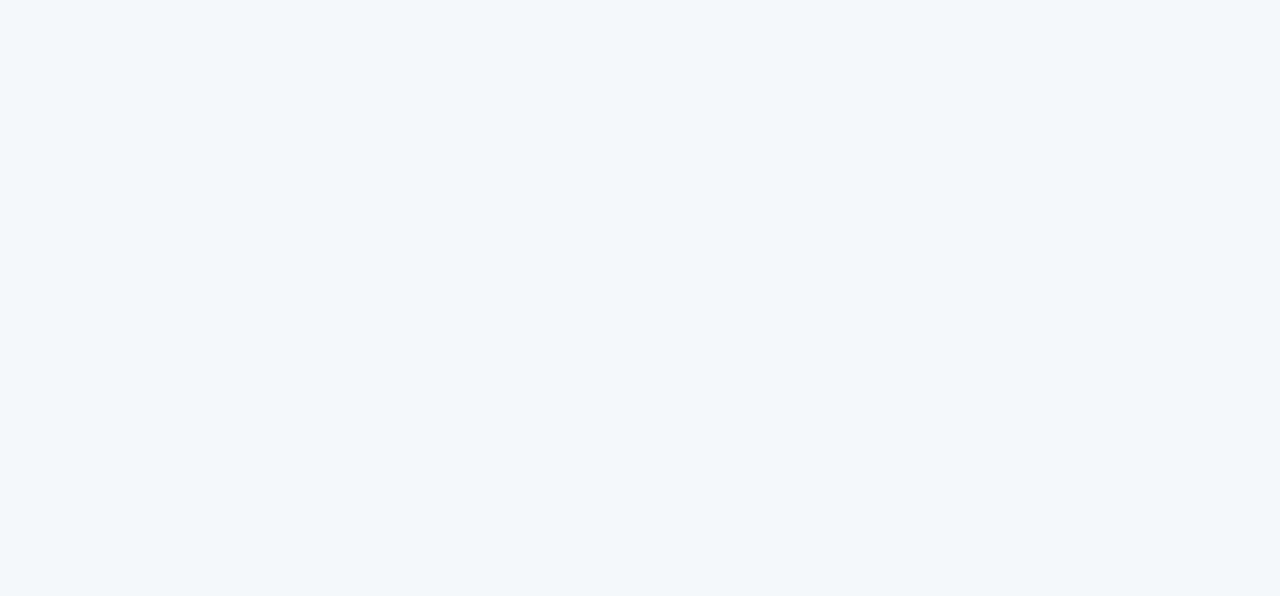
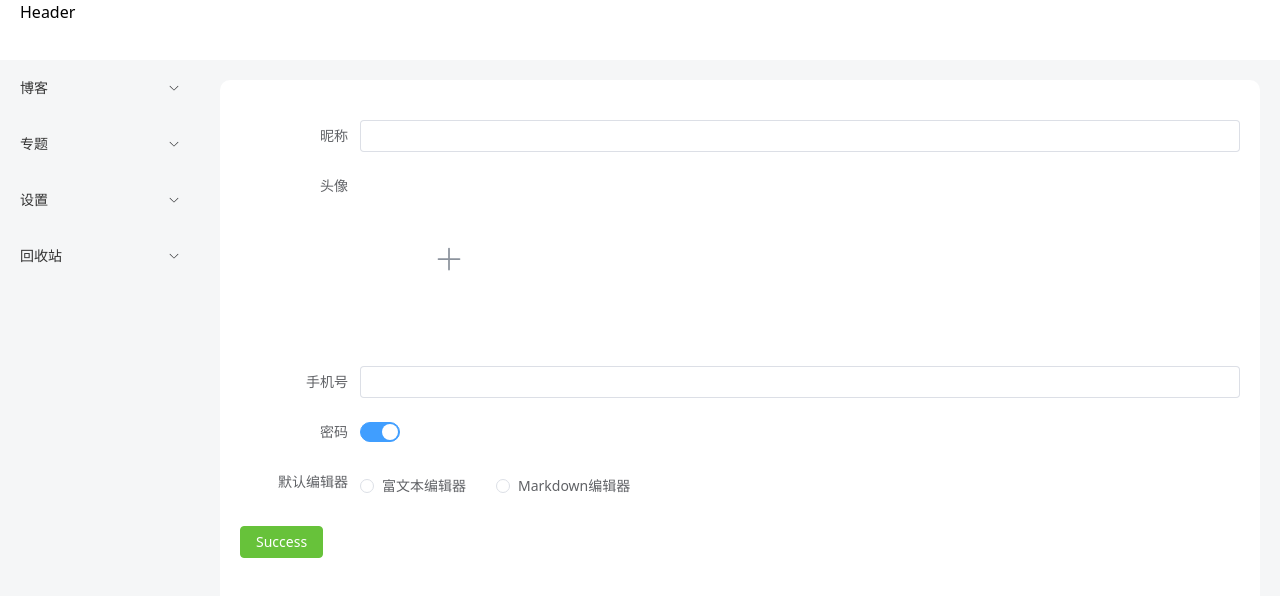
Before and after one commit to yiyang-fairy/easyblog, a Vue app: page /myInfo in a window 1280 px wide. Before the commit this address had no page. Shown: the top 596 px of the page. Built offline with nearby package versions, Linux system fonts and the light colour scheme.

Commit message:
个人信息页，新增成员页

```diff
--- a/src/router/index.js
+++ b/src/router/index.js
@@ -23,9 +23,13 @@ const routes = [
                 path: '/specialTopic',
                 component: () => import('../views/SpecialTopic.vue'),
             }, {
-                name: '设置',
-                path: '/setting',
-                component: () => import('../views/Setting.vue'),
+                name: '个人信息',
+                path: '/myInfo',
+                component: () => import('../views/UserInfo.vue'),
+            }, {
+                name: '成员',
+                path: '/member',
+                component: () => import('../views/Member.vue'),
             },
         ]
     }
--- a/src/views/Index.vue
+++ b/src/views/Index.vue
@@ -2,7 +2,7 @@
   <div class="bg-grey">
     <div class="common-layout">
       <el-container>
-        <el-header style="background-color: #fff;">Header</el-header>
+        <el-header style="background-color: #fff;" @click="toIndex()">Header</el-header>
         <el-container>
           <el-aside width="200px">
             <el-menu :unique-opened="true"
@@ -41,10 +41,11 @@ const router = useRouter();
 let isCurrent1 = ref(0)
 let isCurrent2 = ref(0)
 function open(item, index) {
-  console.log(item, 'item')
   isCurrent2.value = index
-  console.log(isCurrent2)
   router.push(item.url)
+}
+function toIndex() {
+  router.push('/blog')
 }
 const list = [
   {
@@ -74,12 +75,12 @@ const list = [
     group: [
       {
         name: '个人信息设置',
-        url: '/setting'
+        url: '/myInfo'
 
       },
       {
         name: '博客成员',
-        url: '/setting'
+        url: '/member'
       },
       {
         name: "系统设置",
--- /dev/null
+++ b/src/views/Member.vue
@@ -0,0 +1,66 @@
+<template>
+    <div>
+      <div class="flex">
+        <div class="flex-x-y mr-20">
+          <span class="nowrap mr-10">标题</span>
+
+          <el-input v-model="input" placeholder="请输入内容"></el-input>
+        </div>
+        <div class="flex-x-y mr-20">
+          <span class="nowrap mr-10">状态</span>
+          <el-input v-model="input" placeholder="请输入内容"></el-input>
+        </div>
+        <div class="flex-x-y mr-20">
+          <span class="nowrap mr-10">分类</span>
+          <el-input v-model="input" placeholder="请输入内容"></el-input>
+        </div>
+        <el-button class="bg-blue-500" type="primary">搜索</el-button>
+      </div>
+      <div class="mt-20">
+        <el-button class="bg-green-500" type="success" @click="create()">新建</el-button>
+      </div>
+
+      <div class="mt-20">
+        <el-table :data="tableData" style="width: 100%">
+          <el-table-column prop="date" label="封面" width="180">
+          </el-table-column>
+          <el-table-column prop="name" label="文章" width="180">
+          </el-table-column>
+          <el-table-column prop="address" label="编辑器"> </el-table-column>
+          <el-table-column prop="address" label="评论"> </el-table-column>
+          <el-table-column prop="address" label="状态"> </el-table-column>
+          <el-table-column prop="address" label="时间"> </el-table-column>
+          <el-table-column prop="address" label="操作"> </el-table-column>
+        </el-table>
+      </div>
+      <div class="mt-20 flex-x-y">
+        <el-pagination background layout="prev, pager, next" :total="3">
+        </el-pagination>
+      </div>
+    </div>
+  </template>
+  <script setup>
+
+  function create() {
+      console.log('新建一个文章')
+  }
+  const tableData = [
+    {
+      date: "11",
+      name: "hihi",
+      address: "000",
+    },
+    {
+      date: "11",
+      name: "hihi",
+      address: "000",
+    },
+    {
+      date: "11",
+      name: "hihi",
+      address: "000",
+    },
+  ];
+  </script>
+  <style>
+  </style>
--- a/src/views/UserInfo.vue
+++ b/src/views/UserInfo.vue
@@ -1,15 +1,108 @@
 <template>
-  <div>
+  <div class="w-50% mt-20">
+    <el-form :model="form"
+             label-width="120px">
+      <el-form-item label="昵称">
+        <el-input v-model="form.name" />
+      </el-form-item>
+      <el-form-item label="头像">
+        <el-upload class="avatar-uploader bg-gray-100 "
+                   action="https://run.mocky.io/v3/9d059bf9-4660-45f2-925d-ce80ad6c4d15"
+                   :show-file-list="false"
+                   :on-success="handleAvatarSuccess"
+                   :before-upload="beforeAvatarUpload">
+          <img v-if="form.imageUrl"
+               width="178"
+               height="178"
+               :src="form.imageUrl"
+               class="avatar" />
+          <el-icon v-else
+                   class="avatar-uploader-icon">
+            <Plus />
+          </el-icon>
+        </el-upload>
+      </el-form-item>
+      <el-form-item label="手机号">
+        <el-input v-model="form.phone" />
+      </el-form-item>
+      <el-form-item label="密码">
+        <el-switch v-model="form.password" />
+      </el-form-item>
+      <el-form-item label="默认编辑器">
+        <el-radio-group v-model="form.type"
+                        class="ml-4">
+          <el-radio label="1"
+                    size="large">富文本编辑器</el-radio>
+          <el-radio label="2"
+                    size="large">Markdown编辑器</el-radio>
+        </el-radio-group>
+      </el-form-item>
 
+    </el-form>
+    <div class="ml-40 mt-20">
+    <el-button class="bg-green-500" type="success">Success</el-button>
+
+    </div>
   </div>
 </template>
 
-<script setup>
+  <script lang="ts" setup>
+import { reactive } from "vue";
 
+import { ref } from "vue";
+import { ElMessage } from "element-plus";
+import { Plus } from "@element-plus/icons-vue";
 
+import type { UploadProps } from "element-plus";
 
+const handleAvatarSuccess: UploadProps["onSuccess"] = (
+  response,
+  uploadFile
+) => {
+  form.imageUrl = URL.createObjectURL(uploadFile.raw!);
+};
+
+const beforeAvatarUpload: UploadProps["beforeUpload"] = (rawFile) => {
+  if (rawFile.type !== "image/jpeg") {
+    ElMessage.error("Avatar picture must be JPG format!");
+    return false;
+  } else if (rawFile.size / 1024 / 1024 > 2) {
+    ElMessage.error("Avatar picture size can not exceed 2MB!");
+    return false;
+  }
+  return true;
+};
+
+// do not use same name with ref
+const form = reactive({
+  name: "",
+  phone: "",
+  password: "",
+  imageUrl: "",
+  type: 1,
+});
+
+const onSubmit = () => {
+  console.log("submit!");
+};
 </script>
+<style scoped>
+.avatar-uploader {
+  width: 178px;
+  height: 178px;
+  display: block;
+}
+.avatar-uploader .avatar {
+  /* width: 100%;
+  height: 100%; */
+  display: block;
+}
 
-<style>
-
+.el-icon.avatar-uploader-icon {
+  font-size: 28px;
+  color: #8c939d;
+  width: 178px;
+  height: 178px;
+  text-align: center;
+}
 </style>
```
